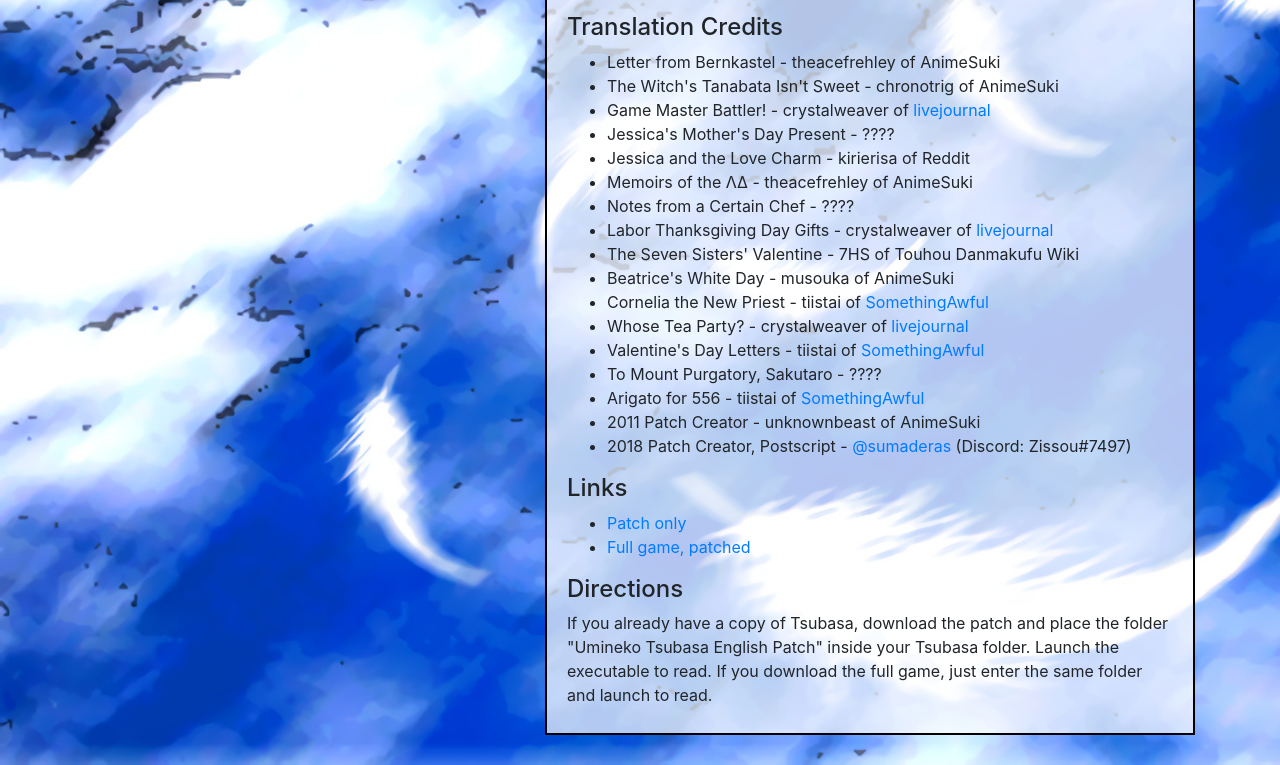
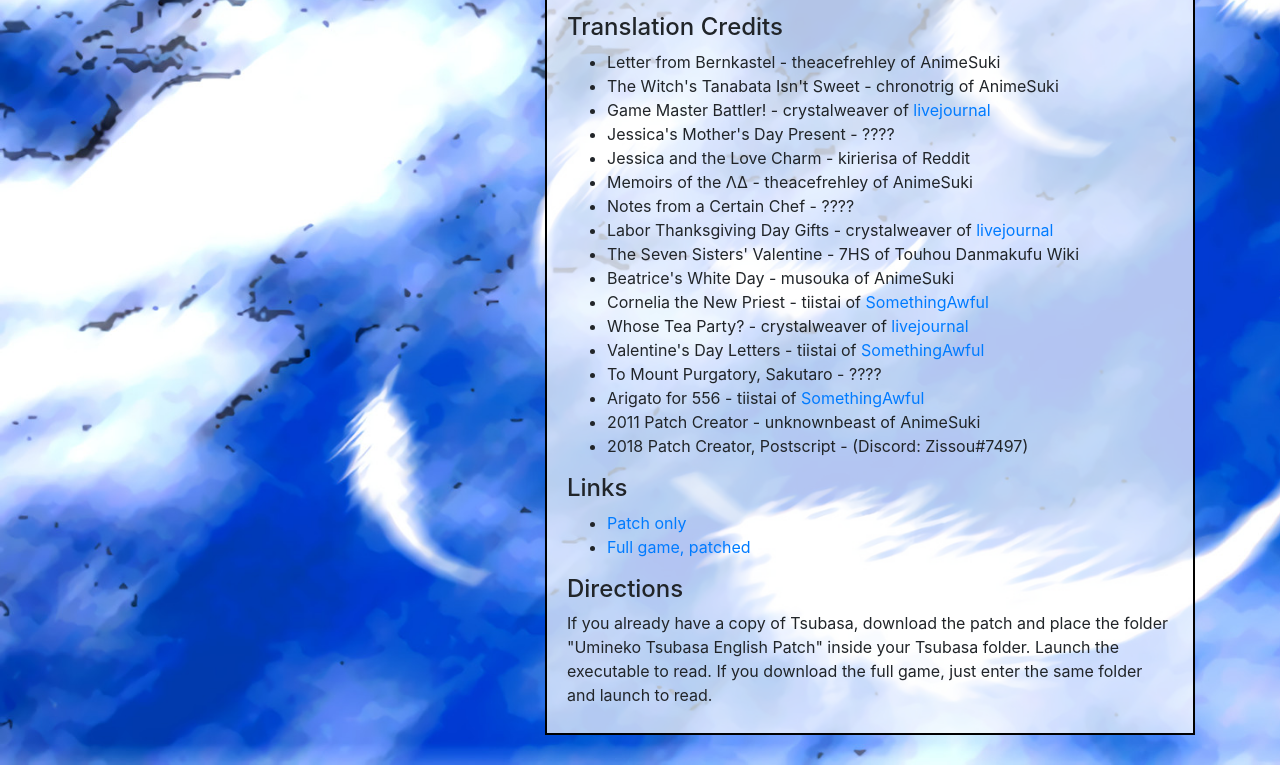
Before and after one commit to uminekotsubasa/uminekotsubasa.github.io, a plain HTML site: page index.html in a window 1280 px wide. Shown: the part 493-1258 px from the top of the page. Drawn offline with nearby package versions, Linux system fonts and the light colour scheme.

Commit message:
Update index.html

```diff
--- a/index.html
+++ b/index.html
@@ -60,7 +60,7 @@
             <li>To Mount Purgatory, Sakutaro - ????</li>
             <li>Arigato for 556 - tiistai of <a href="https://forums.somethingawful.com/showthread.php?action=showpost&postid=470522341">SomethingAwful</a> </li>
             <li>2011 Patch Creator - unknownbeast of AnimeSuki</li>
-            <li>2018 Patch Creator, Postscript - <a href="https://twitter.com/sumaderas">@sumaderas<a/> (Discord: Zissou#7497)</li>
+            <li>2018 Patch Creator, Postscript - (Discord: Zissou#7497)</li>
           </ul>
           <h4>Links</h4>
           <ul>
```
